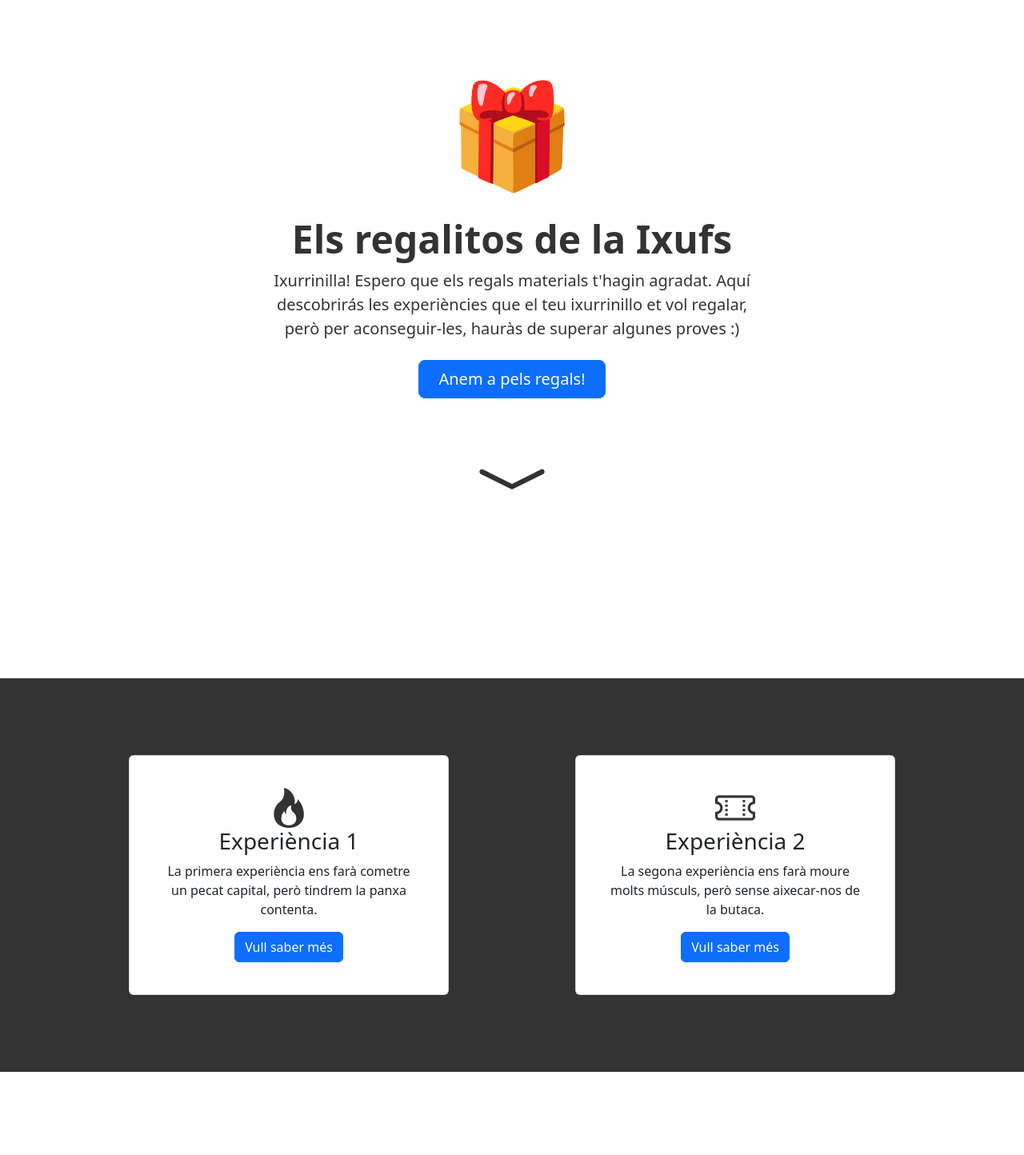
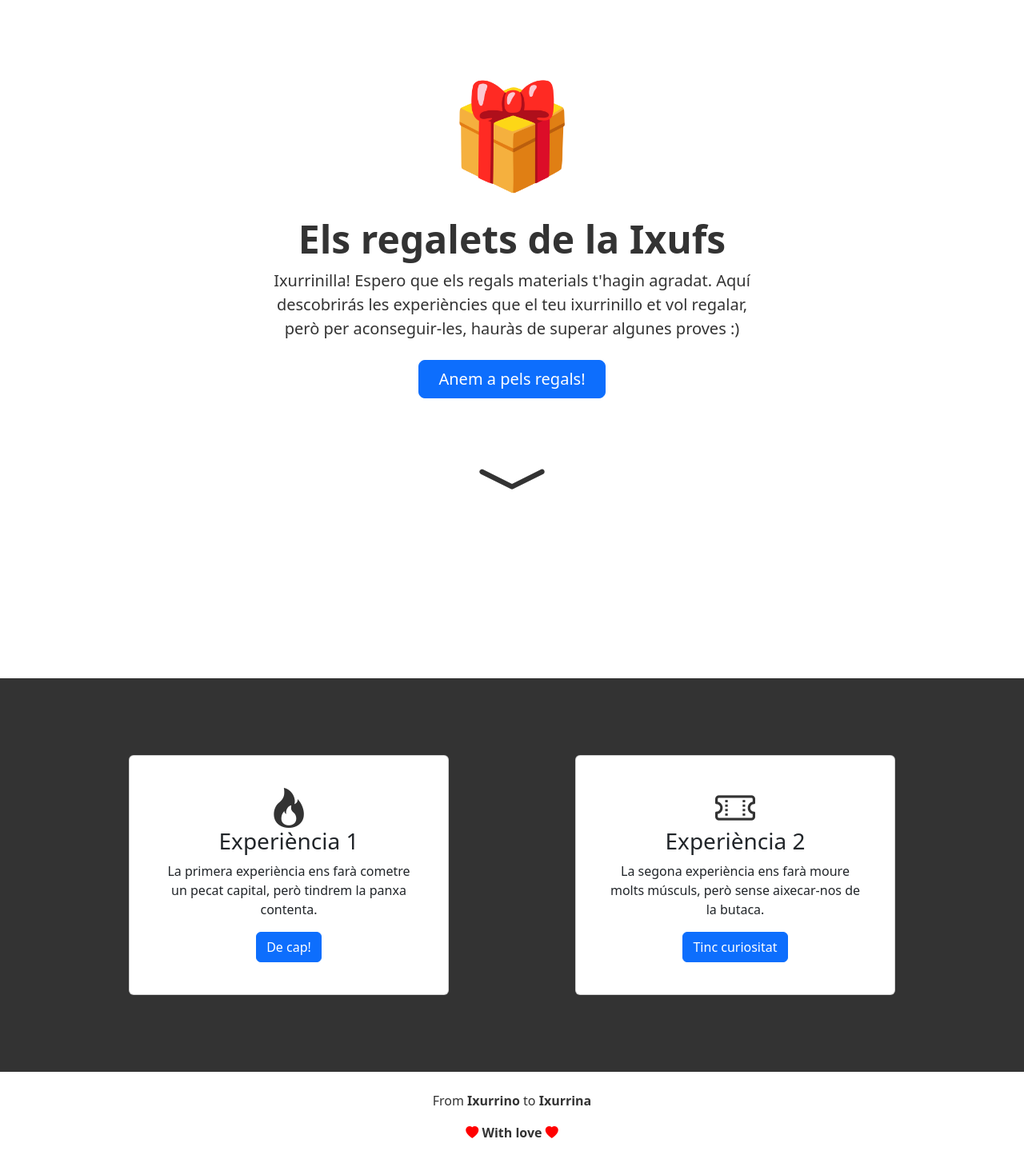
Before and after one commit to MFontova/regals-mariona, a PHP site: page / in a window 1280 px wide. Shown: the whole page at 80% size. Before the commit the page ends 1340 px from the top, so only its background shows below. Run offline with PHP 8.4, Linux system fonts and the light colour scheme.

Commit message:
Lasts fixes

```diff
--- a/experiencia1.php
+++ b/experiencia1.php
@@ -6,6 +6,7 @@
     <script src="https://cdn.jsdelivr.net/npm/bootstrap@5.3.0-alpha1/dist/js/bootstrap.bundle.min.js" integrity="sha384-w76AqPfDkMBDXo30jS1Sgez6pr3x5MlQ1ZAGC+nuZB+EYdgRZgiwxhTBTkF7CXvN" crossorigin="anonymous"></script>
     <link href="https://cdn.jsdelivr.net/npm/bootstrap@5.3.0-alpha1/dist/css/bootstrap.min.css" rel="stylesheet" integrity="sha384-GLhlTQ8iRABdZLl6O3oVMWSktQOp6b7In1Zl3/Jr59b6EGGoI1aFkw7cmDA6j6gD" crossorigin="anonymous">
     <link rel="stylesheet" href="https://cdn.jsdelivr.net/npm/bootstrap-icons@1.10.3/font/bootstrap-icons.css">
+    <link rel="icon" type="image/x-icon" href="src/ixf.png">
     <title>Experiencia 1</title>
 </head>
 <body>
@@ -39,7 +40,7 @@
                     <h4 class="alert-heading">Genial!</h4>
                     <p>Vaya jefasa la Ixus</p>
                     <p>L'has clavat amor! Ja pots descarregar-te el teu regal: </p>
-                    <a class="btn btn-secondary" href="src/regalito.png" download><i class="bi bi-download"></i> Descarregar regal</a>
+                    <a class="btn btn-secondary" href="regals/sopar.jpg" download><i class="bi bi-download"></i> Descarregar regal</a>
                     <hr>
                     <a style="cursor:pointer" onclick="history.back()"><b><i class="bi bi-arrow-left-short"></i>Torna enrera per seguir amb l'altra prova<b></a>
                 </div>
@@ -49,5 +50,6 @@
 
     ?>
     </div>
+
 </body>
 </html>
--- a/experiencia2.php
+++ b/experiencia2.php
@@ -6,6 +6,7 @@
     <script src="https://cdn.jsdelivr.net/npm/bootstrap@5.3.0-alpha1/dist/js/bootstrap.bundle.min.js" integrity="sha384-w76AqPfDkMBDXo30jS1Sgez6pr3x5MlQ1ZAGC+nuZB+EYdgRZgiwxhTBTkF7CXvN" crossorigin="anonymous"></script>
     <link href="https://cdn.jsdelivr.net/npm/bootstrap@5.3.0-alpha1/dist/css/bootstrap.min.css" rel="stylesheet" integrity="sha384-GLhlTQ8iRABdZLl6O3oVMWSktQOp6b7In1Zl3/Jr59b6EGGoI1aFkw7cmDA6j6gD" crossorigin="anonymous">
     <link rel="stylesheet" href="https://cdn.jsdelivr.net/npm/bootstrap-icons@1.10.3/font/bootstrap-icons.css">
+    <link rel="icon" type="image/x-icon" href="src/ixf.png">
     <title>Experiencia 2</title>
 </head>
 <body>
--- a/index.php
+++ b/index.php
@@ -6,12 +6,13 @@
     <script src="https://cdn.jsdelivr.net/npm/bootstrap@5.3.0-alpha1/dist/js/bootstrap.bundle.min.js" integrity="sha384-w76AqPfDkMBDXo30jS1Sgez6pr3x5MlQ1ZAGC+nuZB+EYdgRZgiwxhTBTkF7CXvN" crossorigin="anonymous"></script>
     <link href="https://cdn.jsdelivr.net/npm/bootstrap@5.3.0-alpha1/dist/css/bootstrap.min.css" rel="stylesheet" integrity="sha384-GLhlTQ8iRABdZLl6O3oVMWSktQOp6b7In1Zl3/Jr59b6EGGoI1aFkw7cmDA6j6gD" crossorigin="anonymous">
     <link rel="stylesheet" href="https://cdn.jsdelivr.net/npm/bootstrap-icons@1.10.3/font/bootstrap-icons.css">
+    <link rel="icon" type="image/x-icon" href="src/ixf.png">
     <title>Regalitos</title>
 </head>
 <body style="color:#333">
     <div class="px-4 pt-5 mt-5 text-center vh-100">
         <img class="d-block mx-auto mb-4" src="src/regalito.png" alt="" height="150">
-        <h1 class="display-5 fw-bold">Els regalitos de la Ixufs</h1>
+        <h1 class="display-5 fw-bold">Els regalets de la Ixufs</h1>
         <div class="col-lg-6 mx-auto">
             <p class="lead mb-4">Ixurrinilla! Espero que els regals materials t'hagin agradat. Aquí descobrirás les experiències que el teu ixurrinillo et vol regalar, però per aconseguir-les, hauràs de superar algunes proves :)</p>
             <div class="d-grid gap-2 d-sm-flex justify-content-sm-center">
@@ -32,7 +33,7 @@
                             <i class="bi bi-fire" style="font-size: 50px; color: #333"></i>
                             <h3 class="card-title">Experiència 1</h3>
                             <p class="card-text">La primera experiència ens farà cometre un pecat capital, però tindrem la panxa contenta.</p>
-                            <a href="#" class="btn btn-primary" data-bs-toggle="modal" data-bs-target="#modalExp1">Vull saber més</a>
+                            <a href="#" class="btn btn-primary" data-bs-toggle="modal" data-bs-target="#modalExp1">De cap!</a>
                         </div>
                     </div>
                 </div>
@@ -42,7 +43,7 @@
                             <i class="bi bi-ticket-perforated" style="font-size: 50px; color: #333"></i>
                             <h3 class="card-title">Experiència 2</h3>
                             <p class="card-text">La segona experiència ens farà moure molts músculs, però sense aixecar-nos de la butaca.</p>
-                            <a href="#" class="btn btn-primary" data-bs-toggle="modal" data-bs-target="#modalExp2">Vull saber més</a>
+                            <a href="#" class="btn btn-primary" data-bs-toggle="modal" data-bs-target="#modalExp2">Tinc curiositat</a>
                         </div>
                     </div>
                 </div>
@@ -50,23 +51,7 @@
         </div>
     </div>
 
-    <!-- Modal -->
-    <div class="modal fade" id="modalNormes" tabindex="-1" aria-labelledby="modalNormesLabel" aria-hidden="true">
-        <div class="modal-dialog">
-            <div class="modal-content">
-            <div class="modal-header">
-                <h1 class="modal-title fs-5" id="modalNormesLabel">Normes</h1>
-                <button type="button" class="btn-close" data-bs-dismiss="modal" aria-label="Close"></button>
-            </div>
-            <div class="modal-body">
-                <p>Hi ha dos experiències pels ixufs, però hauràs de passar una prova per aconseguir cada experiència.</p>
-            </div>
-            <div class="modal-footer">
-                <button type="button" class="btn btn-primary" data-bs-dismiss="modal">Vali!</button>
-            </div>
-            </div>
-        </div>
-    </div>
+    <!-- Modals -->
 
     <div class="modal fade" id="modalExp1" tabindex="-1" aria-labelledby="modalExp1Label" aria-hidden="true">
         <div class="modal-dialog">
@@ -80,19 +65,19 @@
                     <p>M'estic menjant un entrepà d'Heura del Pans i com que m'agrada molt me'l vull fer durar. L'entrepà medeix 28cm i cada dia menjo la meitat del que tinc. Quants dies trigaré a menjar-me el bocata sencer?</p>
                     <form action="experiencia1.php" method="GET" class="form">
                         <div class="form-check">
-                            <input class="form-check-input" type="radio" name="solution" id="flexRadioDefault1" value="14">
+                            <input class="form-check-input" type="radio" name="solution" id="flexRadioDefault1" value="14" required>
                             <label class="form-check-label" for="flexRadioDefault1">
                                 14 dies
                             </label>
                         </div>
                         <div class="form-check">
-                            <input class="form-check-input" type="radio" name="solution" id="flexRadioDefault2" value="28">
+                            <input class="form-check-input" type="radio" name="solution" id="flexRadioDefault2" value="28" required>
                             <label class="form-check-label" for="flexRadioDefault2">
                                 28 dies
                             </label>
                         </div>
                         <div class="form-check">
-                            <input class="form-check-input" type="radio" name="solution" id="flexRadioDefault3" value="0">
+                            <input class="form-check-input" type="radio" name="solution" id="flexRadioDefault3" value="0" required>
                             <label class="form-check-label" for="flexRadioDefault3">
                                 No me l'acabaré mai
                             </label>
@@ -114,22 +99,22 @@
                 <div class="modal-body">
                     <h3>Enigma a resoldre: </h3>
                     <p>Com segueix la següent cançó?</p>
-                    <p><em>Qui és la més millor del món? ...</em></p>
+                    <p><i class="bi bi-music-note-beamed"></i><em> Qui és la més millor del món? ...</em></p>
                     <form action="experiencia2.php" method="GET" class="form">
                         <div class="form-check">
-                            <input class="form-check-input" type="radio" name="solution" id="flexRadioDefault12" value="0">
+                            <input class="form-check-input" type="radio" name="solution" id="flexRadioDefault12" value="0" required>
                             <label class="form-check-label" for="flexRadioDefault12">
                                 És la ixurrina!
                             </label>
                         </div>
                         <div class="form-check">
-                            <input class="form-check-input" type="radio" name="solution" id="flexRadioDefault22" value="1">
+                            <input class="form-check-input" type="radio" name="solution" id="flexRadioDefault22" value="1" required>
                             <label class="form-check-label" for="flexRadioDefault22">
                                 És la mandarina!
                             </label>
                         </div>
                         <div class="form-check">
-                            <input class="form-check-input" type="radio" name="solution" id="flexRadioDefault32" value="2">
+                            <input class="form-check-input" type="radio" name="solution" id="flexRadioDefault32" value="2" required>
                             <label class="form-check-label" for="flexRadioDefault32">
                                 És la carxofilla!
                             </label>
@@ -140,5 +125,10 @@
             </div>
         </div>
     </div>
+
+    <div class="pt-4">
+        <p class="text-center">From <b>Ixurrino</b> to <b>Ixurrina</b></p>
+        <p class="text-center"><i class="bi bi-heart-fill" style="color:red"></i> <b>With love</b> <i class="bi bi-heart-fill" style="color:red"></i></p>
+    </div>
 </body>
 </html>
```
Also changed, not shown: src/Val per un sopar romàntic al següent restaurant.jpg (deleted), src/bg.gif (added), src/ixf.png (added).
